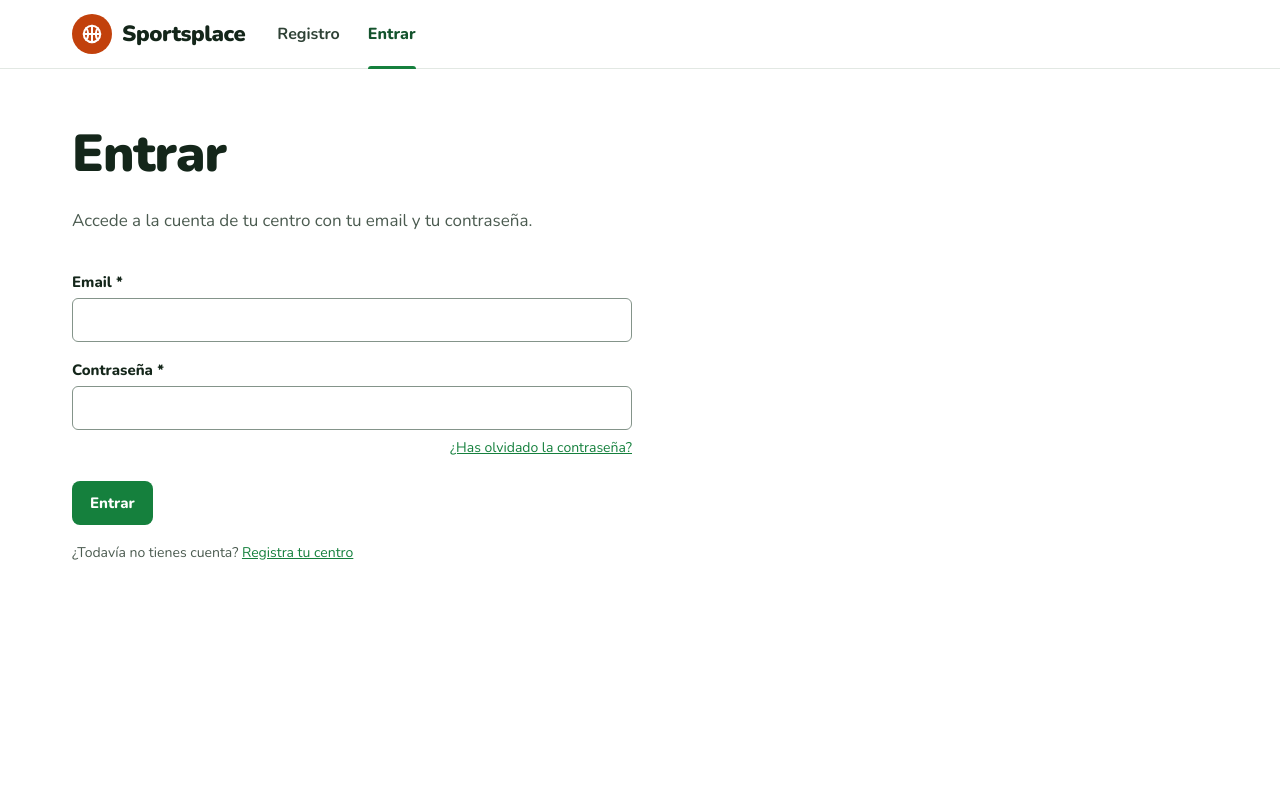
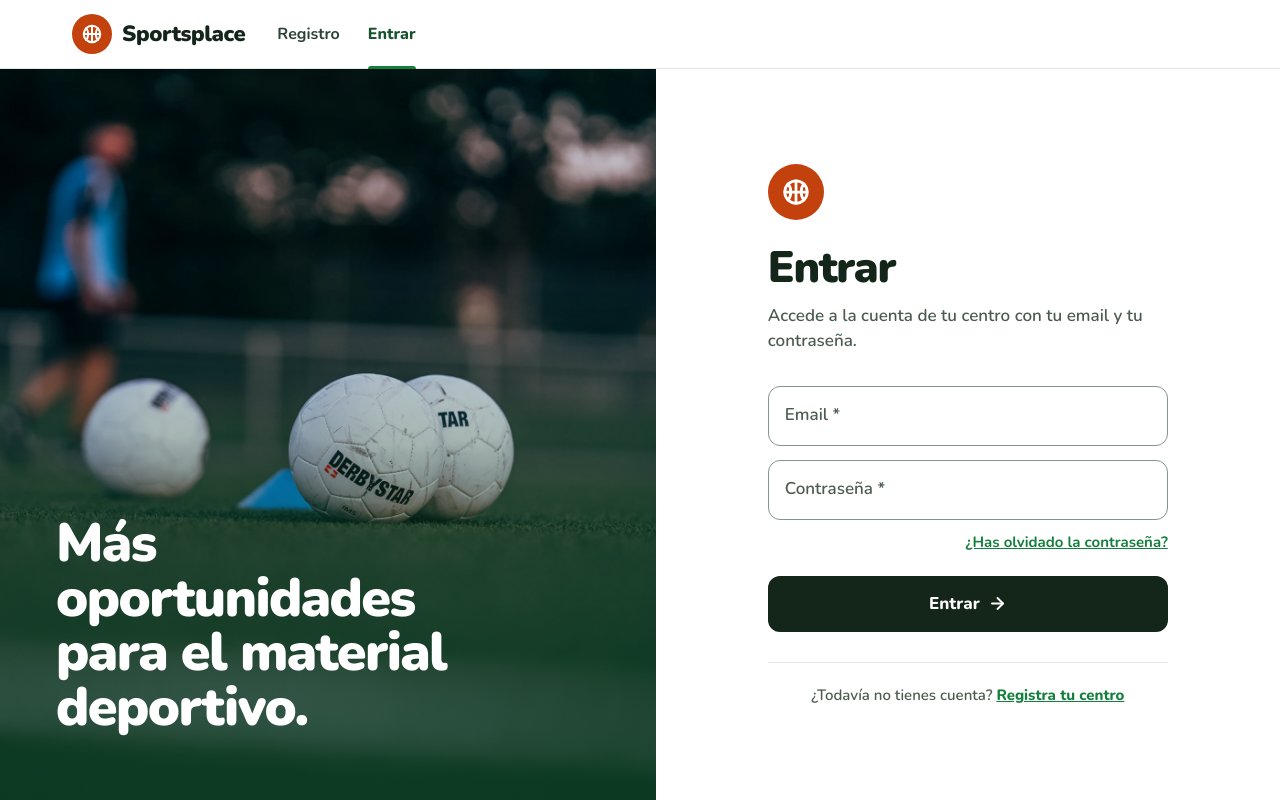
Before and after one commit to UB-ES-A4-2026/sportsplace, a React (Vite) app in the folder frontend/: page /entrar in a window 1280 px wide. Built offline with nearby package versions, Linux system fonts and the light colour scheme.

Commit message:
Diseño con vida: /entrar a pantalla partida, con la foto y el lema a un lado y un formulario estrecho con etiquetas flotantes y botón oscuro

```diff
--- /dev/null
+++ b/frontend/src/auth/entrar.css
@@ -0,0 +1,83 @@
+/* US-03 · /entrar. Diseño con vida (#361), con aire de Apple: pantalla partida a todo el ancho; a la izquierda la foto
+   del entrenamiento con el lema (decorativos) y a la derecha un formulario estrecho y centrado, con mucho aire, campos
+   altos con la etiqueta flotando dentro (sigue siendo una <label>), un botón oscuro a todo el ancho y una entrada suave.
+   En móvil solo queda el formulario. Los textos, roles y nombres accesibles son los de siempre (E2E). */
+@import '../diseno/tokens.css';
+
+.page:has(.pagina-entrar) { padding-bottom: 0; }
+.pagina.pagina-entrar {
+  display: grid; grid-template-columns: minmax(0, 1.05fr) minmax(0, 1fr); max-width: none; min-height: calc(100dvh - 69px);
+  margin: -8px calc(50% - 50vw) 0; padding: 0;
+}
+
+/* Mitad visual: la misma foto que la portada del catálogo, con un velo verde abajo para el lema. */
+.entrar-visual {
+  display: flex; align-items: flex-end; padding: 56px 56px 64px;
+  background:
+    linear-gradient(180deg, rgb(11 61 31 / 0%) 30%, rgb(11 61 31 / 82%) 100%),
+    url('../assets/portada-catalogo.webp') 58% 50% / cover no-repeat var(--s2-teal-900);
+}
+.entrar-lema {
+  max-width: 13ch; margin: 0; color: #fff; font-size: clamp(38px, 4.2vw, 60px); font-weight: 900; line-height: 1.02;
+  letter-spacing: -0.03em; text-wrap: balance;
+}
+
+/* Mitad del formulario */
+.entrar-panel { display: grid; place-items: center; padding: 56px 32px; background: var(--s2-superficie); }
+.entrar-contenido { width: min(400px, 100%); animation: entrar-aparece 520ms var(--s2-curva) both; }
+@keyframes entrar-aparece { from { opacity: 0; transform: translateY(12px); } }
+.entrar-marca {
+  display: grid; place-items: center; width: 56px; height: 56px; margin-bottom: 26px; border-radius: 50%; background: var(--s2-naranja-600);
+}
+.pagina-entrar h1 { margin: 0; font-size: 44px; font-weight: 900; line-height: 1.02; letter-spacing: -0.03em; }
+.entrar-intro { margin: 12px 0 0; color: var(--s2-gris); font-size: 17px; font-weight: 600; line-height: 1.5; }
+
+.formulario.entrar-formulario { gap: 14px; max-width: none; margin-top: 32px; }
+
+/* Campos de 60 px con la etiqueta dentro: grande mientras el campo está vacío y sin foco; pequeña arriba al escribir. */
+.entrar-formulario .campo { position: relative; gap: 0; }
+.entrar-formulario .campo label {
+  position: absolute; top: 19px; left: 17px; z-index: 1; color: var(--s2-gris); font-size: 17px; font-weight: 600; line-height: 1.2;
+  pointer-events: none; transform-origin: left top; transition: transform 180ms var(--s2-curva), color 180ms var(--s2-curva);
+}
+.pagina-entrar .entrar-formulario .campo input:not([type="checkbox"]) {
+  height: 60px; min-height: 60px; padding: 24px 16px 6px; border-radius: 12px; font-size: 17px; font-weight: 600;
+}
+.entrar-formulario .campo:has(input:focus) label,
+.entrar-formulario .campo:has(input:not(:placeholder-shown)) label,
+.entrar-formulario .campo:has(input:-webkit-autofill) label { color: var(--s2-tinta-2); transform: translateY(-11px) scale(0.76); }
+.entrar-formulario .campo:has(input[aria-invalid="true"]) label { color: var(--s2-peligro); }
+.entrar-formulario .campo-error { margin: 6px 2px 0; }
+
+.entrar-formulario .formulario-enlace { margin: -2px 0 0; font-size: 15px; font-weight: 700; text-align: right; }
+
+.pagina-entrar .entrar-boton {
+  --pisada: 0 0 transparent;
+  display: inline-flex; align-items: center; justify-content: center; gap: 8px; justify-self: stretch; min-height: 56px; margin-top: 10px;
+  border-radius: 12px; background: var(--s2-tinta); font-size: 17px; font-weight: 800; transition: background-color 180ms var(--s2-curva);
+}
+.pagina-entrar .entrar-boton:hover { background: var(--s2-teal-900); }
+.pagina-entrar .entrar-boton svg { flex: none; transition: transform 180ms var(--s2-curva); }
+.pagina-entrar .entrar-boton:hover svg { transform: translateX(3px); }
+
+.entrar-alerta { display: flex; align-items: flex-start; gap: 10px; padding: 12px 14px; border-radius: 12px; font-size: 15px; }
+.entrar-alerta svg { flex: none; margin-top: 1px; }
+
+.pagina-entrar .entrar-pie {
+  margin: 30px 0 0; padding-top: 22px; border-top: 1px solid var(--s2-linea); color: var(--s2-gris); font-size: 15px; font-weight: 600;
+  text-align: center;
+}
+.pagina-entrar .entrar-pie a { font-weight: 800; }
+
+@media (max-width: 900px) {
+  .pagina.pagina-entrar { grid-template-columns: minmax(0, 1fr); min-height: 0; }
+  .entrar-visual { display: none; }
+  .entrar-panel { place-items: start center; padding: 36px 16px 32px; }
+  .pagina-entrar h1 { font-size: 38px; }
+}
+
+@media (prefers-reduced-motion: reduce) {
+  .entrar-contenido { animation: none; }
+  .entrar-formulario .campo label, .pagina-entrar .entrar-boton svg { transition: none; }
+  .pagina-entrar .entrar-boton:hover svg { transform: none; }
+}
--- a/frontend/src/pages/EntrarPage.jsx
+++ b/frontend/src/pages/EntrarPage.jsx
@@ -1,14 +1,19 @@
+import { ArrowRight, CircleAlert } from 'lucide-react';
 import { useCallback, useEffect, useRef, useState } from 'react';
 import { Link, Navigate, useLocation, useNavigate } from 'react-router';
 import { ErrorApi } from '../api/cliente.js';
 import { useAuth } from '../auth/useAuth.js';
 import Aviso from '../components/Aviso.jsx';
 import Campo from '../components/Campo.jsx';
+import { IconoDeporte } from '../diseno/IconoDeporte.jsx';
+import '../auth/entrar.css';
 import { validarLogin } from '../validacion/login.js';
 
 const VALORES_INICIALES = { email: '', password: '' };
 
 // US-03: entrar con email y contraseña (POST /api/auth/login).
+// Diseño con vida (#361): pantalla partida; a la izquierda, la foto y el lema (decorativos); a la derecha, el formulario
+// estrecho y centrado, con las etiquetas flotando dentro de los campos (siguen siendo <label>).
 export default function EntrarPage() {
   const { usuario, iniciarSesion } = useAuth();
   const location = useLocation();
@@ -88,27 +93,41 @@ export default function EntrarPage() {
   return (
     <>
       <Aviso aviso={aviso} onCerrar={cerrarAviso} />
-      <section className="pagina" aria-labelledby="titulo">
+      <section className="pagina pagina-entrar" aria-labelledby="titulo">
+        <div className="entrar-visual" aria-hidden="true">
+          <p className="entrar-lema">Más oportunidades para el material deportivo.</p>
+        </div>
+
+        <div className="entrar-panel">
+          <div className="entrar-contenido">
+            <span className="entrar-marca" aria-hidden="true">
+              <IconoDeporte nombre="baloncesto" tamano={30} color="#fff" grosor={2.2} />
+            </span>
             <h1 id="titulo">Entrar</h1>
-        <p className="intro-text">Accede a la cuenta de tu centro con tu email y tu contraseña.</p>
+            <p className="entrar-intro">Accede a la cuenta de tu centro con tu email y tu contraseña.</p>
 
-        <form ref={formulario} className="formulario" onSubmit={enviar} noValidate>
-          {errorGeneral && <p className="alerta" role="alert">{errorGeneral}</p>}
+            <form ref={formulario} className="formulario entrar-formulario" onSubmit={enviar} noValidate>
+              {errorGeneral && (
+                <p className="alerta entrar-alerta" role="alert"><CircleAlert size={18} aria-hidden="true" />{errorGeneral}</p>
+              )}
 
-          <Campo id="email" etiqueta="Email" obligatorio type="email" autoComplete="email"
+              {/* placeholder=" " permite que la etiqueta flote con :placeholder-shown; el texto lo da la <label>. */}
+              <Campo id="email" etiqueta="Email" obligatorio type="email" autoComplete="email" placeholder=" "
                 value={valores.email} onChange={cambiar} error={errores.email} />
-          <Campo id="password" etiqueta="Contraseña" obligatorio type="password"
+              <Campo id="password" etiqueta="Contraseña" obligatorio type="password" placeholder=" "
                 autoComplete="current-password" value={valores.password} onChange={cambiar} error={errores.password} />
               <p className="formulario-enlace"><Link to="/recuperar-contrasena">¿Has olvidado la contraseña?</Link></p>
 
-          <button type="submit" disabled={enviando}>
-            {enviando ? 'Entrando…' : 'Entrar'}
+              <button type="submit" className="entrar-boton" disabled={enviando}>
+                {enviando ? 'Entrando…' : <>Entrar<ArrowRight size={19} strokeWidth={2.4} aria-hidden="true" /></>}
               </button>
+            </form>
 
-          <p className="formulario-pie">
+            <p className="formulario-pie entrar-pie">
               ¿Todavía no tienes cuenta? <Link to="/registro">Registra tu centro</Link>
             </p>
-        </form>
+          </div>
+        </div>
       </section>
     </>
   );
```
Lines whose indentation alone changed are shown as unchanged.
